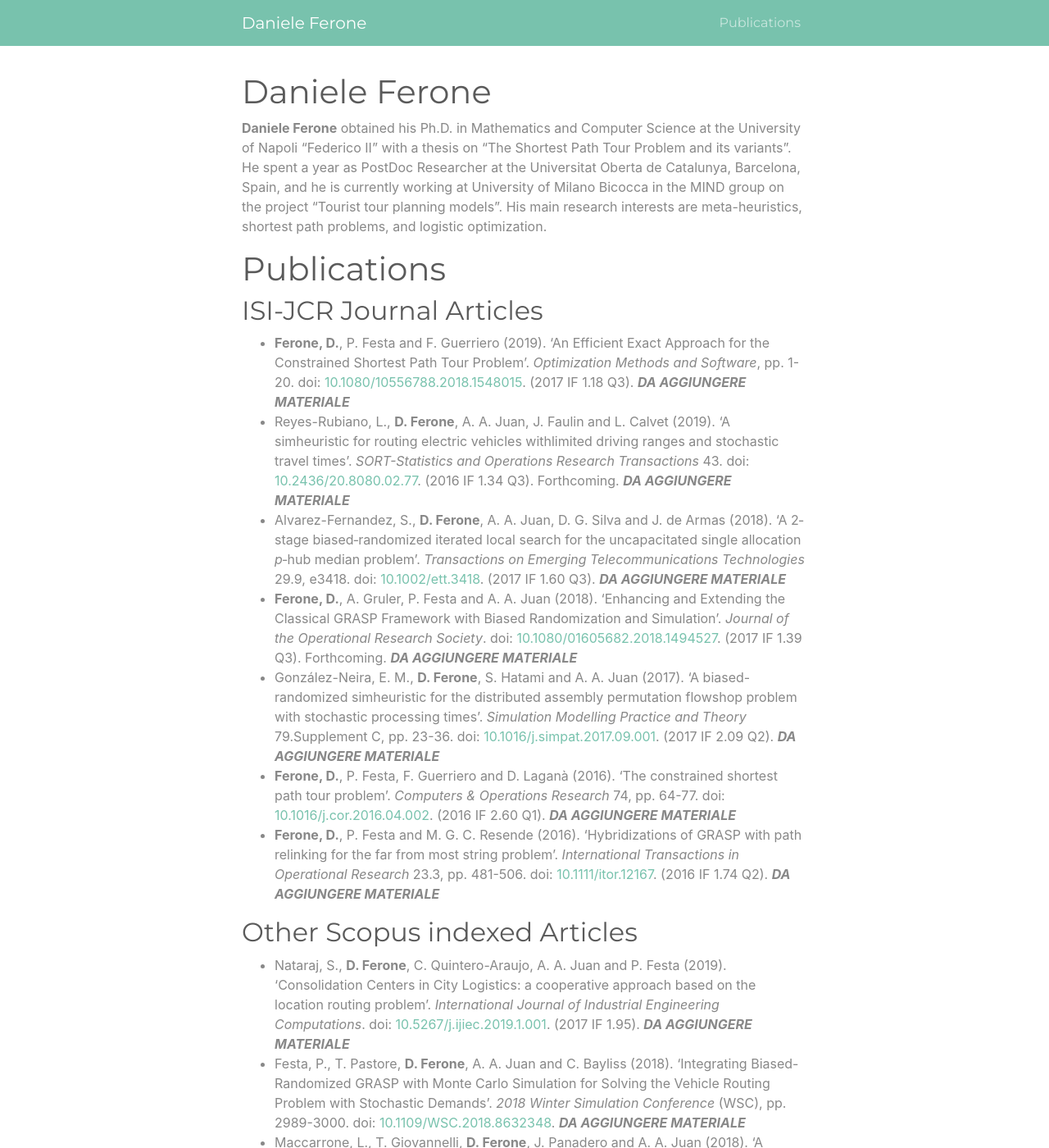
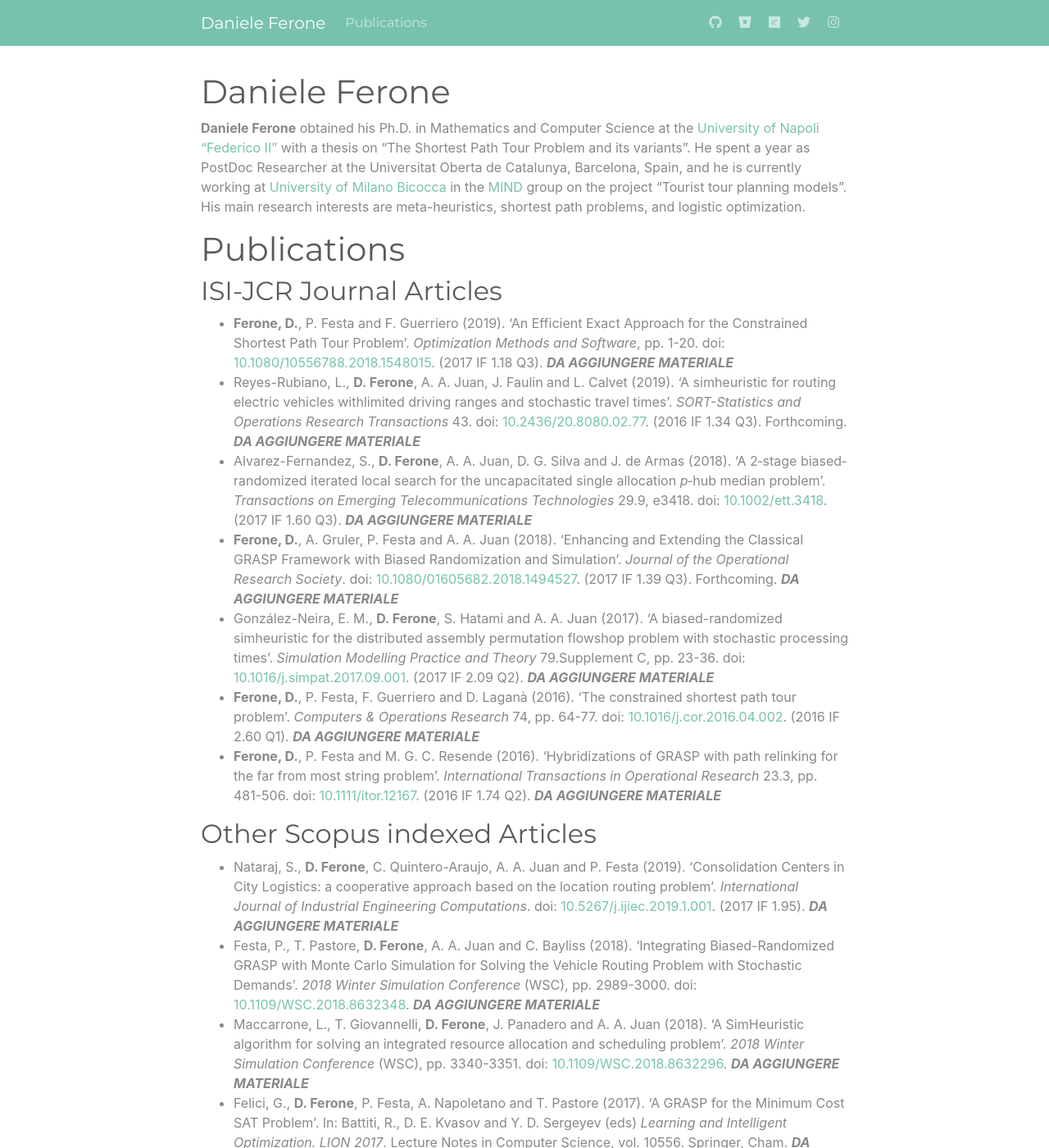
Before and after one commit to fdaniele85/fdaniele85.github.io, a Jekyll site: the page built from index.html, in a window 1280 px wide and 1400 px high. Shown: the whole window at 82% size. Built offline with Jekyll 4.4.1, drawn with Linux system fonts in a browser that asks for light colours; nearby versions of some CDN libraries.

Commit message:
Bottoni social

```diff
--- a/_includes/head.html
+++ b/_includes/head.html
@@ -7,4 +7,5 @@
   {%- feed_meta -%}
   <script src="{{ "/assets/javascript/bootstrap/jquery.min.js" | relative_url }}"></script>
   <script src="{{ "/assets/javascript/bootstrap/bootstrap.bundle.min.js" | relative_url }}"></script>
+  <script defer src="https://use.fontawesome.com/releases/v5.1.1/js/all.js" integrity="sha384-BtvRZcyfv4r0x/phJt9Y9HhnN5ur1Z+kZbKVgzVBAlQZX4jvAuImlIz+bG7TS00a" crossorigin="anonymous"></script>
 </head>
--- a/_includes/header.html
+++ b/_includes/header.html
@@ -8,7 +8,7 @@
       <span class="navbar-toggler-icon"></span>
     </button>
     <div class="collapse navbar-collapse" id="navbarSupportedContent">
-      <ul class="navbar-nav ml-auto">
+      <ul class="navbar-nav mr-auto text-left">
           <li class="nav-item">
             <a class="nav-link" href="#publications">Publications</a>
           </li>
@@ -21,6 +21,24 @@
           {%- endif -%}
         {% endfor -%}
       </ul>
+              <ul class="nav navbar-nav flex-row justify-content-md-center justify-content-start flex-nowrap">
+        <li class="nav-item">
+          <a class="nav-link" href="https://github.com/fdaniele85/"><i class="fab fa-github fa-fw"></i></a>
+        </li>
+        <li class="nav-item">
+          <a class="nav-link" href="https://bitbucket.com/fdaniele85/"><i class="fab fa-bitbucket fa-fw"></i></a>
+        </li>
+        <li class="nav-item">
+          <a class="nav-link" href="https://www.researchgate.net/profile/Daniele_Ferone"><i class="fab fa-researchgate fa-fw"></i></a>
+        </li>
+        <li class="nav-item">
+          <a class="nav-link" href="https://twitter.com/danieleferone"><i class="fab fa-twitter fa-fw"></i></a>
+        </li>
+        <li class="nav-item">
+          <a class="nav-link" href=""><i class="fab fa-instagram fa-fw"></i></a>
+        </li>
+        </ul>
+
     </div>
   </div>
 </nav>
--- a/_sass/_variables.scss
+++ b/_sass/_variables.scss
@@ -9,7 +9,7 @@ $container-max-widths: (
   sm: 540px,
   md: 640px,
   lg: 690px,
-  xl: 720px
+  xl: 820px
 ) !default;
 
 // Minty 4.3.1
--- a/index.html
+++ b/index.html
@@ -3,7 +3,7 @@ layout: page
 title: Daniele Ferone
 ---
 
-<p><strong>Daniele Ferone</strong> obtained his Ph.D. in Mathematics and Computer Science at the University of Napoli “Federico II” with a thesis on “The Shortest Path Tour Problem and its variants”. He spent a year as PostDoc Researcher at the Universitat Oberta de Catalunya, Barcelona, Spain, and he is currently working at University of Milano Bicocca in the MIND group on the project “Tourist tour planning models”. His main research interests are meta-heuristics, shortest path problems, and logistic optimization.</p>
+<p><strong>Daniele Ferone</strong> obtained his Ph.D. in Mathematics and Computer Science at the <a href="https://www.unina.it">University of Napoli “Federico II”</a> with a thesis on “The Shortest Path Tour Problem and its variants”. He spent a year as PostDoc Researcher at the Universitat Oberta de Catalunya, Barcelona, Spain, and he is currently working at <a href="https://www.unimib.it">University of Milano Bicocca</a> in the <a href="http://www.mind.disco.unimib.it/">MIND</a> group on the project “Tourist tour planning models”. His main research interests are meta-heuristics, shortest path problems, and logistic optimization.</p>
 
 
 <a name="publications" class="anchor"><h1>Publications</h1></a>
```
